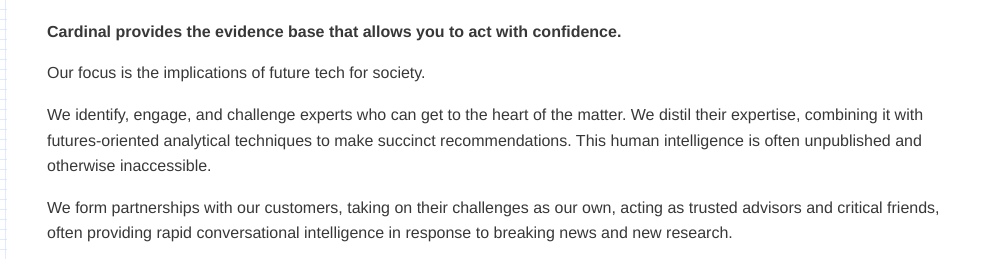
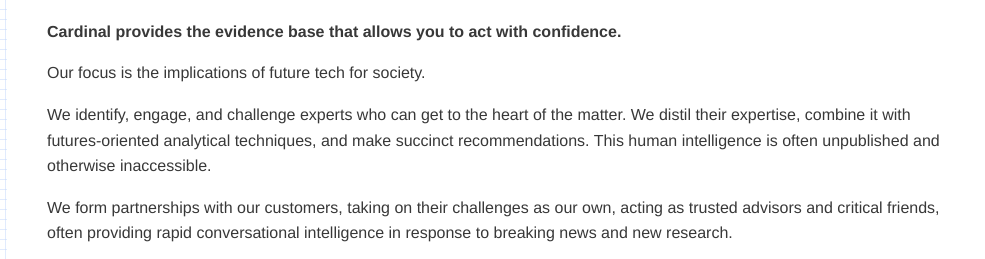
Before and after one commit to CardinalInsights/splash, a plain HTML site: page index.html in a window 1280 px wide. Shown: the part 101-360 px from the top of the page, 295-1280 px from the left. Drawn offline with Linux system fonts and the light colour scheme.

Commit message:
Update index.html

```diff
--- a/index.html
+++ b/index.html
@@ -123,7 +123,7 @@
         <h1>About Cardinal</h1>
         <p><strong>Cardinal provides the evidence base that allows you to act with confidence.</strong></p>
         <p>Our focus is the implications of future tech for society.</p>
-        <p>We identify, engage, and challenge experts who can get to the heart of the matter. We distil their expertise, combining it with futures-oriented analytical techniques to make succinct recommendations. This human intelligence is often unpublished and otherwise inaccessible.</p>
+        <p>We identify, engage, and challenge experts who can get to the heart of the matter. We distil their expertise, combine it with futures-oriented analytical techniques, and make succinct recommendations. This human intelligence is often unpublished and otherwise inaccessible.</p>
         <p>We form partnerships with our customers, taking on their challenges as our own, acting as trusted advisors and critical friends, often providing rapid conversational intelligence in response to breaking news and new research.</p>
         <p>While we are generalists at heart, we have extensive experience investigating deepfakes, misinformation, child safety online, and malicious applications of AI, as well as futures work on a wide variety of technologies and public safety threats.</p>
         <p>Our work informs policy and operations for government departments, regulators, security & policing, and others.</p>
```
